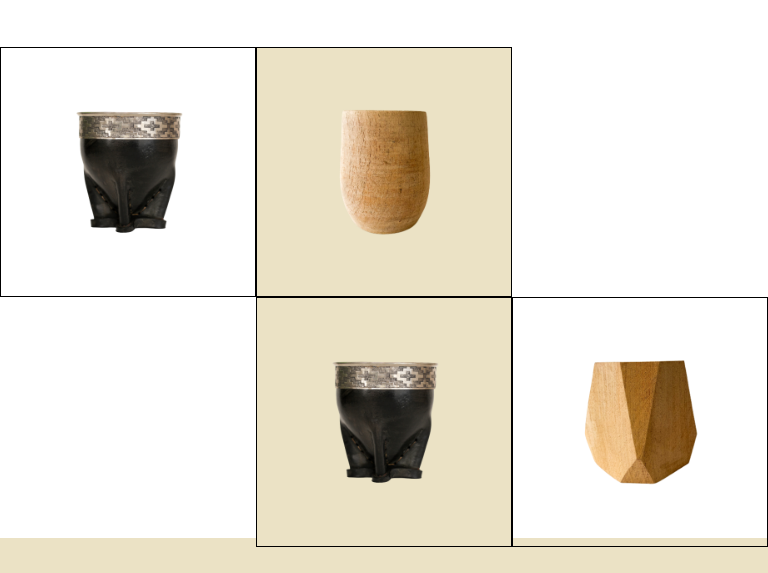
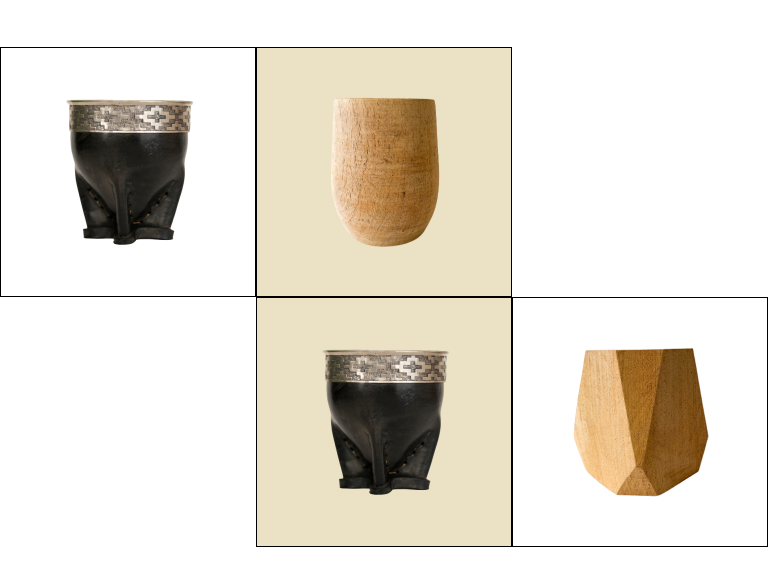
Before and after one commit to franmaddonni/ProyectoFinal-MatesYa, a website: page index.html in a window 768 px wide. Shown: the part 152-725 px from the top of the page. Drawn offline with nearby package versions, Linux system fonts and the light colour scheme.

Commit message:
retoques finales

```diff
--- a/sass/media/_mediaqueries.scss
+++ b/sass/media/_mediaqueries.scss
@@ -48,6 +48,7 @@
 
     .mainindex{
         margin-top:0;
+        margin-bottom: 0px;
         width: 100%;
         height: 500px;
         display: grid;
@@ -182,7 +183,7 @@
     }
 
     .mainnosotros__addcontainer{
-        margin-top: 40px;
+        margin-top: 0px;
         width: 100%;
         height: 200px;
         background-color: #EBE2C5;
@@ -340,7 +341,7 @@
 
     }
     .mainnosotros__addcontainer {
-        margin-top: 100px;
+        margin-top: 20px;
         width: 100%;
         height: 150px;
         background-color: #EBE2C5;
@@ -765,7 +766,7 @@
     .mainindex{
         margin-top: 40px;
         width: 100%;
-        height: 500px;
+        height: 600px;
         display: grid;
         grid-template-columns: repeat(3, 1fr);
         grid-template-rows: repeat(4, 1fr);
@@ -814,8 +815,8 @@
                 }
 
                 .mainindex__img{
-                    width: 150px;
-                    height: 150px;
+                    width: 180px;
+                    height: 180px;
                 }
             }
             .mainindex__product2{
@@ -838,8 +839,8 @@
                 }
 
                 .mainindex__img{
-                    width: 150px;
-                    height: 150px;
+                    width: 180px;
+                    height: 180px;
                 }
             }
         }
@@ -870,8 +871,8 @@
                 }
 
                 .mainindex__img{
-                    width: 150px;
-                    height: 150px;
+                    width: 180px;
+                    height: 180px;
                 }
             }
             .mainindex__product2{
@@ -894,8 +895,8 @@
                 }
 
                 .mainindex__img{
-                    width: 150px;
-                    height: 150px;
+                    width: 180px;
+                    height: 180px;
                 }
             }
         }
```
Also changed, not shown: css/estilos.css.
